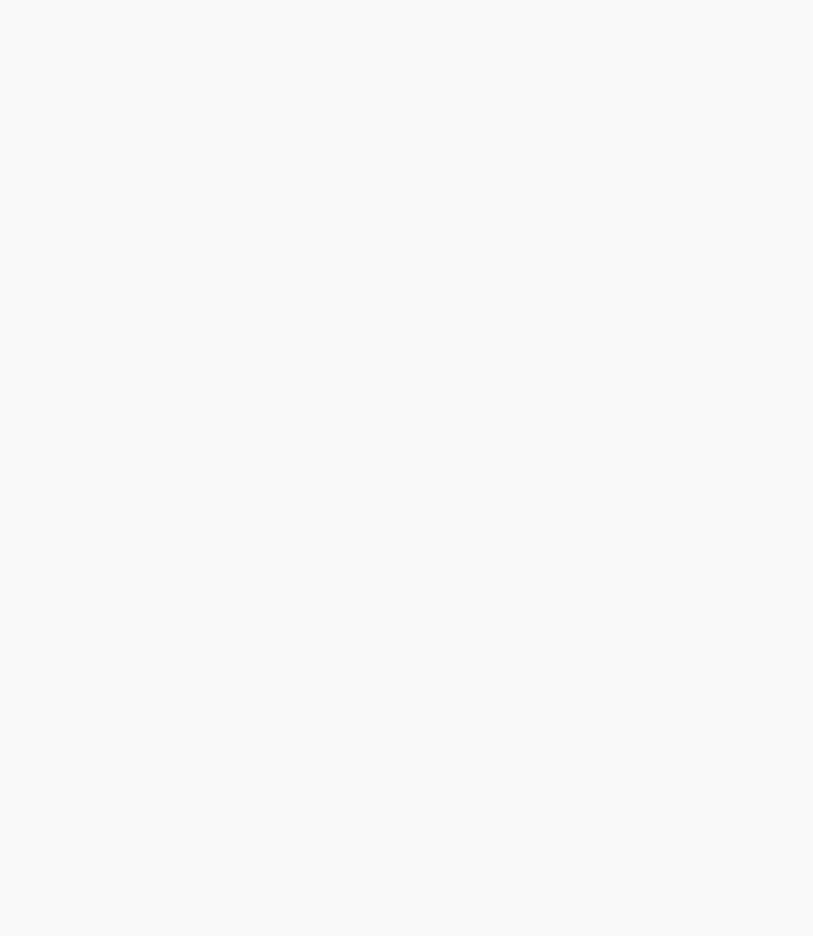
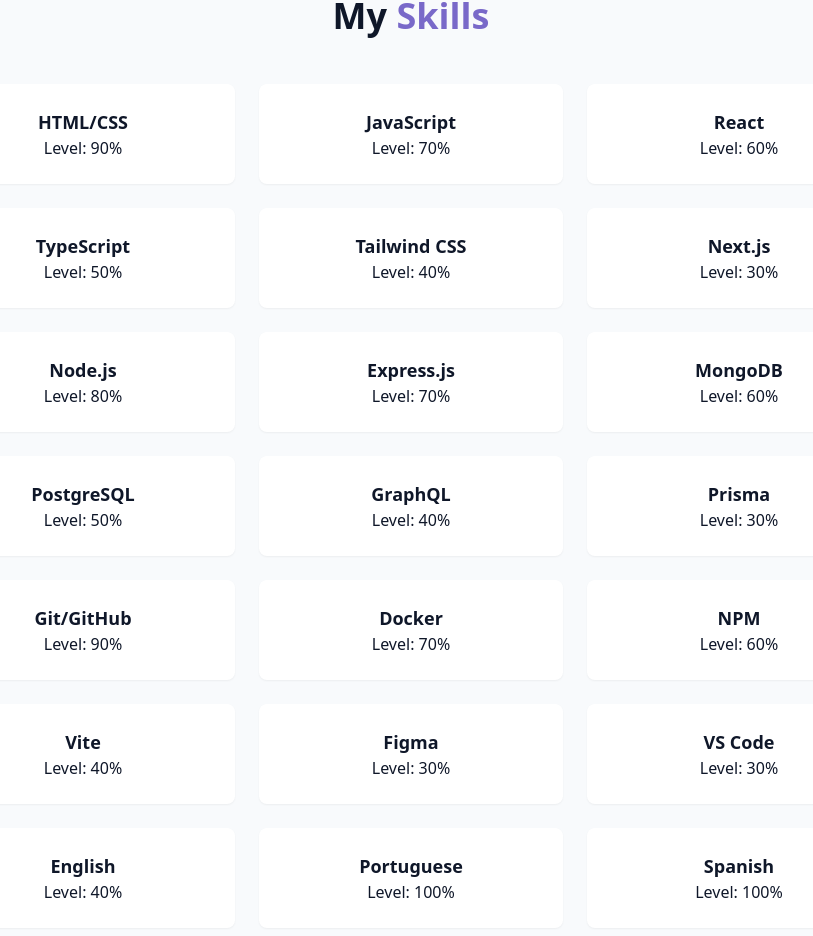
Before and after one commit to bdancost/beautiful_portfolio, a React (Vite) app: page / in a window 1280 px wide. Shown: the part 1606-2542 px from the top of the page, without its empty margins (229-1042 px from the left). Before the commit the page ends 1506 px from the top, so only its background shows below. Built offline with nearby package versions, Linux system fonts and the light colour scheme.

Commit message:
Adicionando novo Component SkillsSection

```diff
--- /dev/null
+++ b/src/components/SkillsSection.jsx
@@ -0,0 +1,58 @@
+const skills = [
+  //Frontend
+  { name: "HTML/CSS", level: 90, category: "Frontend" },
+  { name: "JavaScript", level: 70, category: "Frontend" },
+  { name: "React", level: 60, category: "Frontend" },
+  { name: "TypeScript", level: 50, category: "Frontend" },
+  { name: "Tailwind CSS", level: 40, category: "Frontend" },
+  { name: "Next.js", level: 30, category: "Frontend" },
+
+  //Backend
+  { name: "Node.js", level: 80, category: "Backend" },
+  { name: "Express.js", level: 70, category: "Backend" },
+  { name: "MongoDB", level: 60, category: "Backend" },
+  { name: "PostgreSQL", level: 50, category: "Backend" },
+  { name: "GraphQL", level: 40, category: "Backend" },
+  { name: "Prisma", level: 30, category: "Backend" },
+
+  //Tools
+  { name: "Git/GitHub", level: 90, category: "Tools" },
+  { name: "Docker", level: 70, category: "Tools" },
+  { name: "NPM", level: 60, category: "Tools" },
+  { name: "Vite", level: 40, category: "Tools" },
+  { name: "Figma", level: 30, category: "Tools" },
+  { name: "VS Code", level: 30, category: "Tools" },
+
+  //Languages
+  { name: "English", level: 40, category: "Languages" },
+  { name: "Portuguese", level: 100, category: "Languages" },
+  { name: "Spanish", level: 100, category: "Languages" },
+];
+
+const SkillsSection = () => {
+  return (
+    <section id="skills" className="py-24 px-4 relative bg-secondary/30">
+      <div className="container mx-auto max-w-5xl">
+        <h2 className="text-3xl md:text-4xl font-bold mb-12 text-center">
+          My <span className="text-primary">Skills</span>
+        </h2>
+
+        <div className="grid grid-cols-1 sm:grid-cols-2 lg:grid-cols-3 gap-6">
+          {skills.map((skills, key) => (
+            <div
+              key={key}
+              className="bg-card p-6 rounded-lg shadow-xs card-hover"
+            >
+              <div>
+                <h3 className="text-lg font-semibold">{skills.name}</h3>
+                <p className="text-muted-foreground">Level: {skills.level}%</p>
+              </div>
+            </div>
+          ))}
+        </div>
+      </div>
+    </section>
+  );
+};
+
+export default SkillsSection;
--- a/src/pages/Home.jsx
+++ b/src/pages/Home.jsx
@@ -3,7 +3,7 @@
 import Navbar from "@/components/Navbar";
 import HeroSection from "@/components/HeroSection";
 import AboutSection from "../components/AboutSection";
-
+import SkillsSection from "../components/SkillsSection";
 const Home = () => {
   return (
     <div className="min-h-screen bg-background text-foreground overflow-x-hidden">
@@ -17,6 +17,7 @@
       <main>
         <HeroSection />
         <AboutSection />
+        <SkillsSection />
       </main>
       {/* Footer */}
     </div>
```
